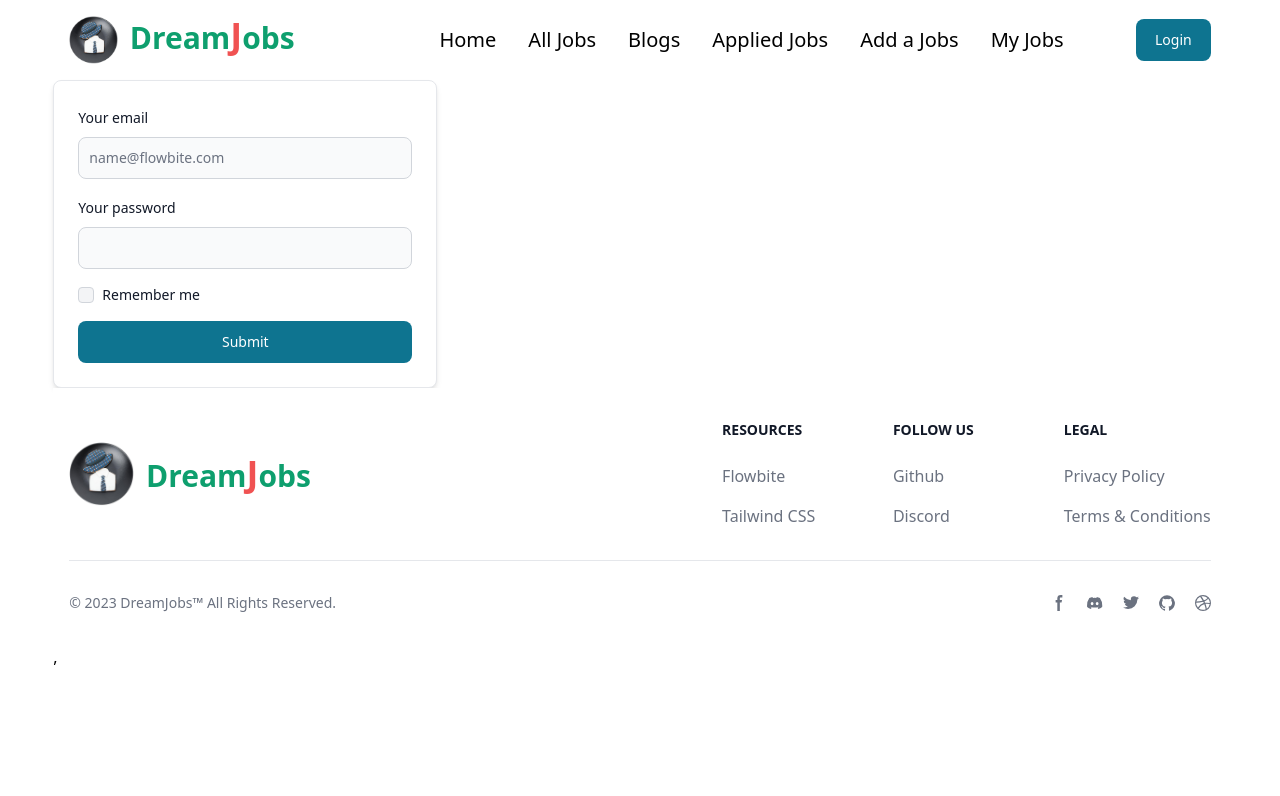
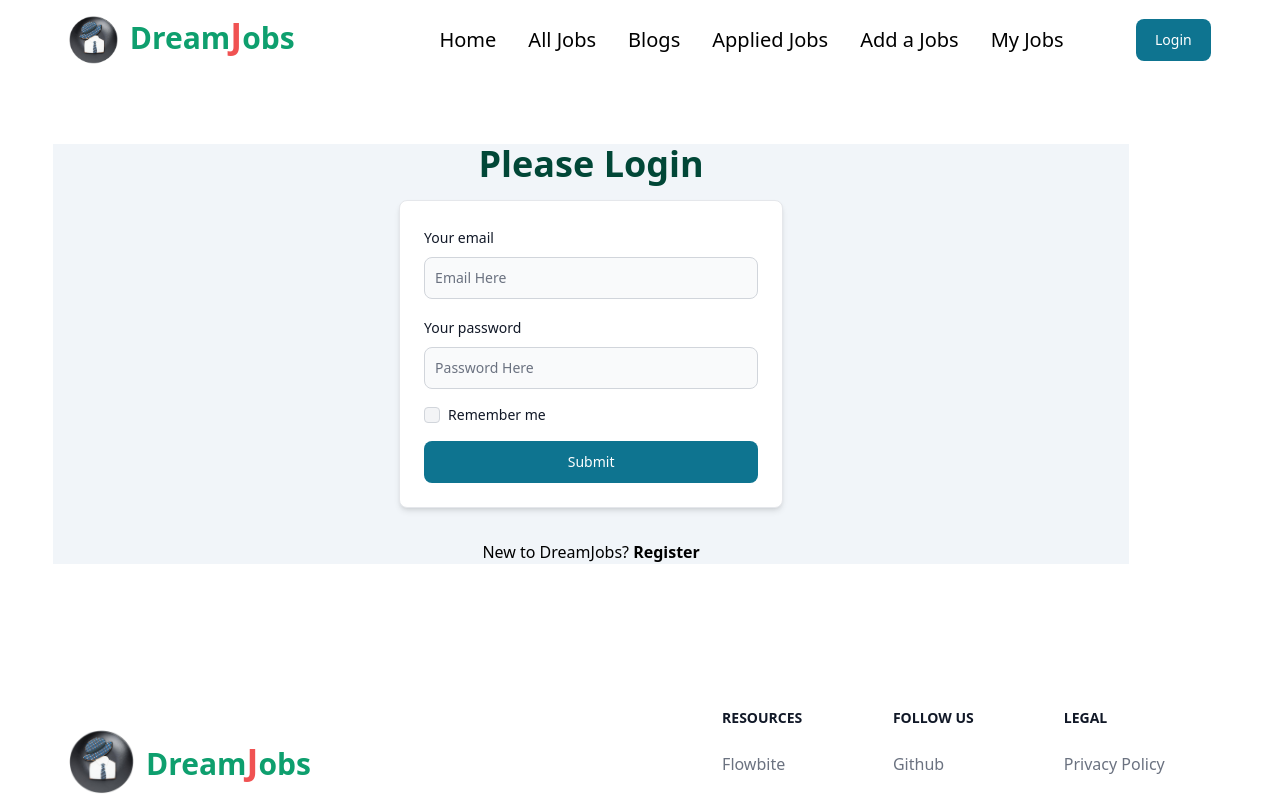
Before and after one commit to Md-ShakilHossain/dream-job-client, a React (Vite) app: page /login in a window 1280 px wide. Shown: the top 796 px of the page. Built offline with nearby package versions, Linux system fonts and the light colour scheme.

Commit message:
Created login page

```diff
--- a/src/Pages/Login & Register/Login.jsx
+++ b/src/Pages/Login & Register/Login.jsx
@@ -1,28 +1,45 @@
 import { Button, Card, Checkbox, Label, TextInput } from "flowbite-react";
+import { Link } from "react-router-dom";
 
 const Login = () => {
+
+    const handleLogin = e => {
+        e.preventDefault();
+        const form = e.target;
+        const email = form.email.value;
+        const password = form.password.value;
+        const user = {email, password};
+        console.log(user);
+    }
+
     return (
-        <Card className="max-w-sm">
-      <form className="flex flex-col gap-4">
+        <div className="w-11/12 mt-16 bg-slate-100">
+            <h3 className="text-4xl text-green-900 font-bold text-center mb-4">Please Login</h3>
+            <Card className="max-w-sm mx-auto">
+                <form onSubmit={handleLogin}
+                    className="flex flex-col gap-4">
                     <div>
                         <div className="mb-2 block">
-            <Label htmlFor="email1" value="Your email" />
+                            <Label value="Your email" />
                         </div>
-          <TextInput id="email1" type="email" placeholder="name@flowbite.com" required />
+                        <TextInput name="email" type="email" placeholder="Email Here" required />
                     </div>
                     <div>
                         <div className="mb-2 block">
-            <Label htmlFor="password1" value="Your password" />
+                            <Label value="Your password" />
                         </div>
-          <TextInput id="password1" type="password" required />
+                        <TextInput name="password" type="password" placeholder="Password Here" required />
                     </div>
                     <div className="flex items-center gap-2">
-          <Checkbox id="remember" />
-          <Label htmlFor="remember">Remember me</Label>
+                        <Checkbox />
+                        <Label>Remember me</Label>
                     </div>
                     <Button type="submit">Submit</Button>
                 </form>
+
             </Card>
+            <p className="text-center mt-8">New to DreamJobs? <span className="font-bold"><Link to={`/register`}>Register</Link></span></p>
+        </div>
     );
 };
 
--- a/src/Pages/Shared/Footer/Footer.jsx
+++ b/src/Pages/Shared/Footer/Footer.jsx
@@ -2,7 +2,7 @@
 const Footer = () => {
     return (
 
-        <footer className="bg-white dark:bg-gray-900">
+        <footer className="bg-white mt-28">
             <div className="mx-auto w-full max-w-screen-xl p-4 py-6 lg:py-8">
                 <div className="md:flex md:justify-between">
                     <div className="flex items-center mb-6 md:mb-0">
```
Lines whose indentation alone changed are shown as unchanged.
